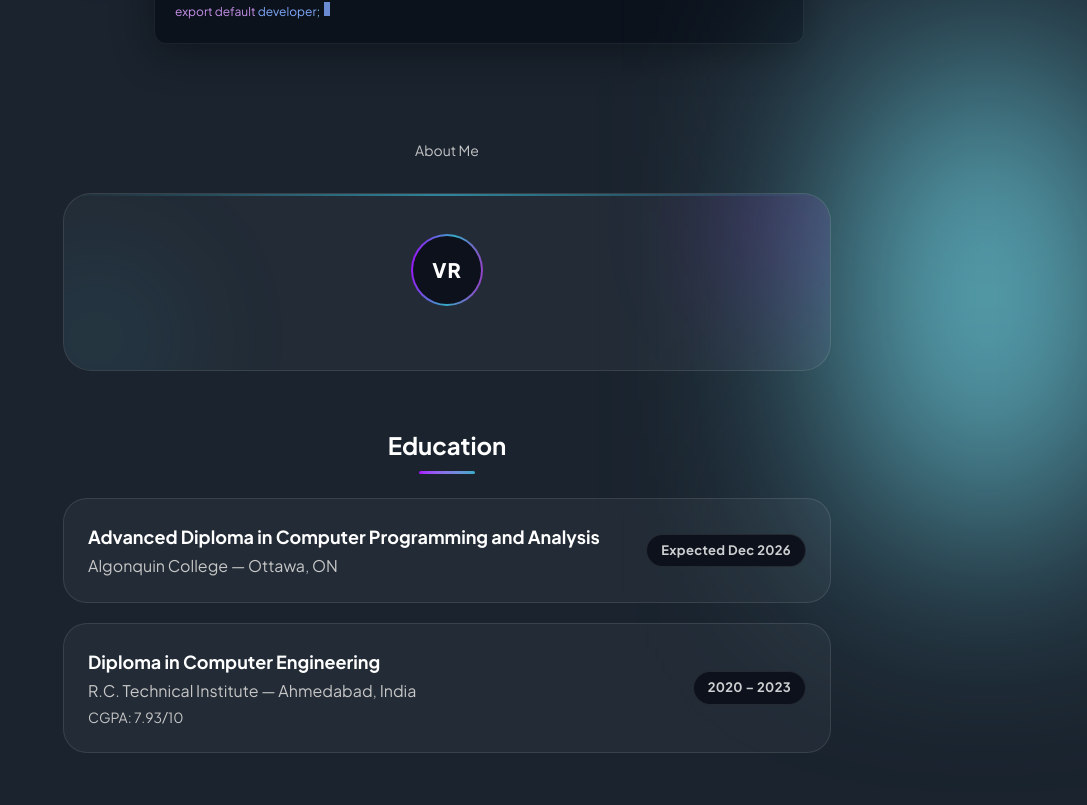
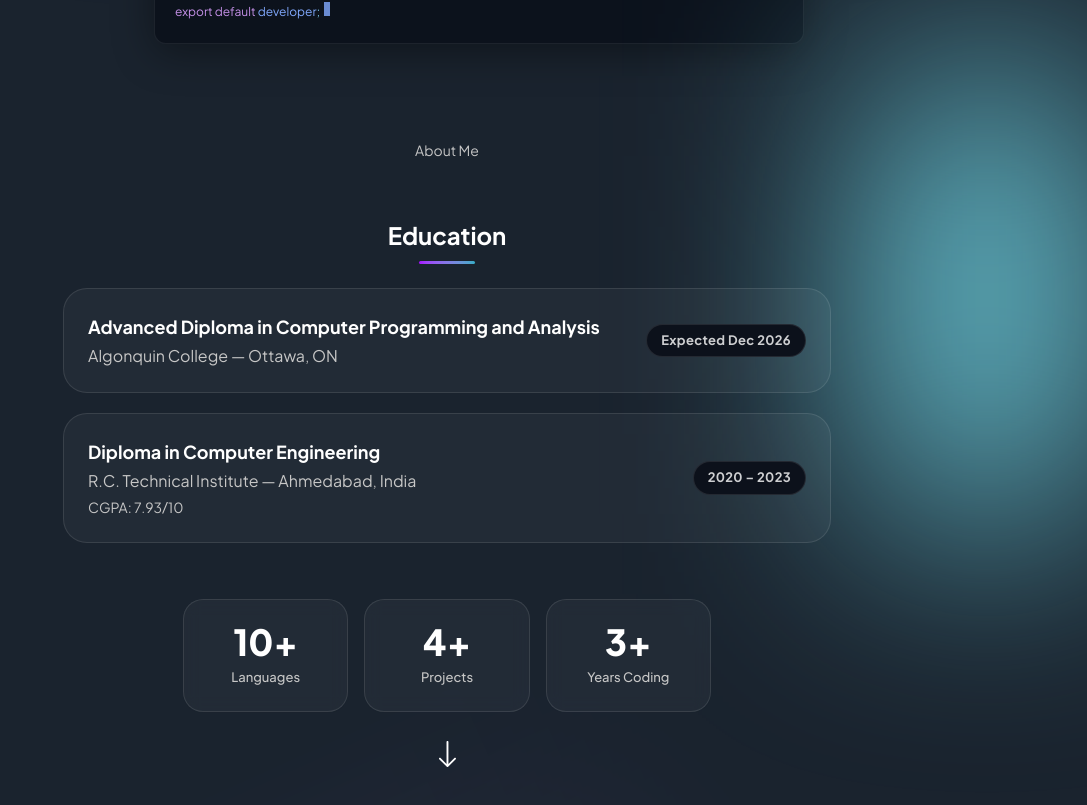
Before and after one commit to varunop18/portfolio, a Next.js app: page / in a window 1280 px wide. Shown: the part 1015-1820 px from the top of the page, without its empty margins (193-1280 px from the left). Built offline with nearby package versions, Linux system fonts and the light colour scheme.

Commit message:
refactor: remove empty profile card with VR avatar from About section

```diff
--- a/sections/About.jsx
+++ b/sections/About.jsx
@@ -5,12 +5,7 @@ import { TypingText } from "../components";
 
 import styles from "../styles";
 import { fadeIn, staggerContainer } from "../utils/motion";
-import { profile, education, skillGroups, projects } from "../constants";
-
-const initials = profile.name
-  .split(" ")
-  .map((n) => n[0])
-  .join("");
+import { education, skillGroups, projects } from "../constants";
 
 const languageCount = skillGroups.find((g) => g.title === "Languages").items.length;
 
@@ -31,39 +26,6 @@ const About = () => (
       className={`${styles.innerWidth} mx-auto ${styles.flexCenter} flex-col`}
     >
       <TypingText title="About Me" textStyles="text-center" />
-
-      <motion.div
-        variants={fadeIn("up", "tween", 0.05)}
-        className="relative mt-8 w-full max-w-[800px] px-4"
-      >
-        <div className="relative overflow-hidden rounded-[28px] border border-white/10 bg-white/[0.04] px-6 py-8 text-center backdrop-blur-sm sm:px-10 sm:py-10">
-          <div
-            aria-hidden="true"
-            className="absolute inset-x-0 top-0 h-[2px] bg-gradient-to-r from-transparent via-[#34acc7] to-transparent opacity-70"
-          />
-          <div
-            aria-hidden="true"
-            className="pointer-events-none absolute -right-14 -top-14 h-44 w-44 rounded-full bg-[#a509ff] opacity-[0.14] blur-[64px]"
-          />
-          <div
-            aria-hidden="true"
-            className="pointer-events-none absolute -bottom-14 -left-14 h-44 w-44 rounded-full bg-[#34acc7] opacity-[0.12] blur-[64px]"
-          />
-
-          <div
-            className="mx-auto mb-6 flex h-16 w-16 items-center justify-center rounded-full p-[2px] sm:h-[72px] sm:w-[72px]"
-            style={{
-              backgroundImage: "linear-gradient(97.86deg, #a509ff 0%, #34acc7 53.65%, #a134c7 100%)",
-            }}
-            aria-hidden="true"
-          >
-            <div className="flex h-full w-full items-center justify-center rounded-full bg-[#0c111b] text-[18px] font-extrabold tracking-[1px] text-white sm:text-[20px]">
-              {initials}
-            </div>
-          </div>
-
-        </div>
-      </motion.div>
 
       <motion.div
         variants={fadeIn("up", "tween", 0.1)}
```
